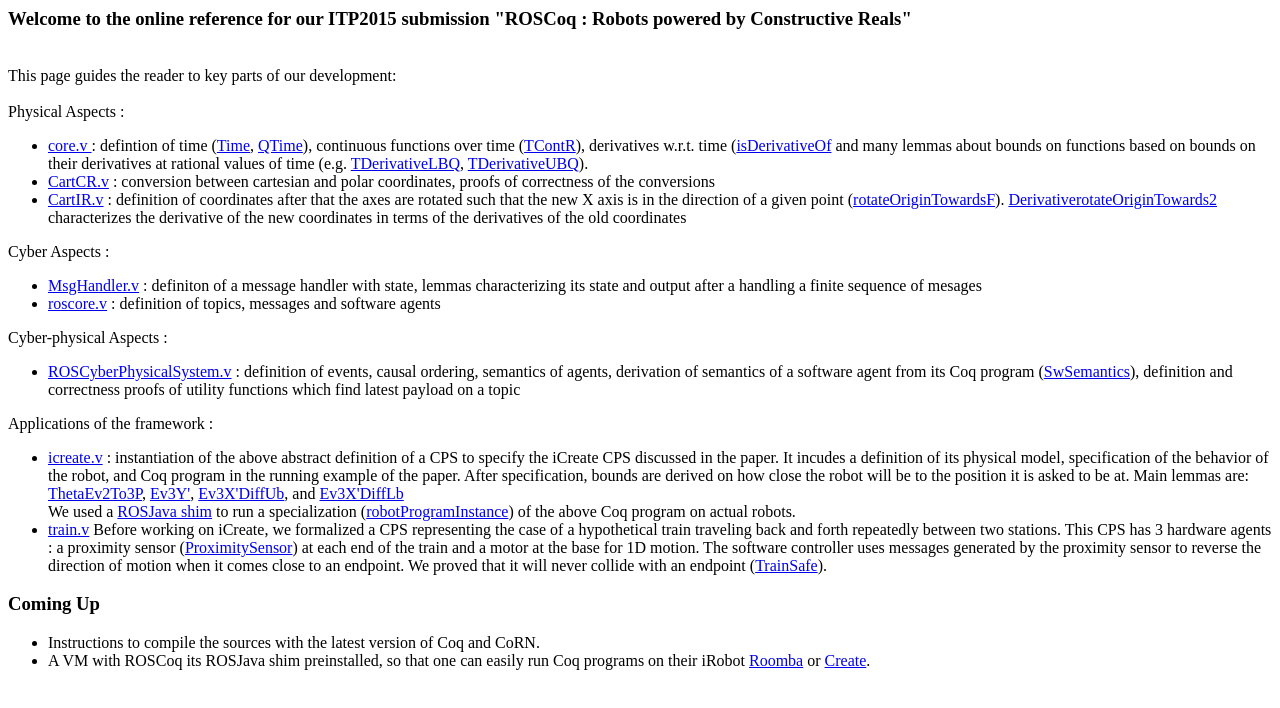
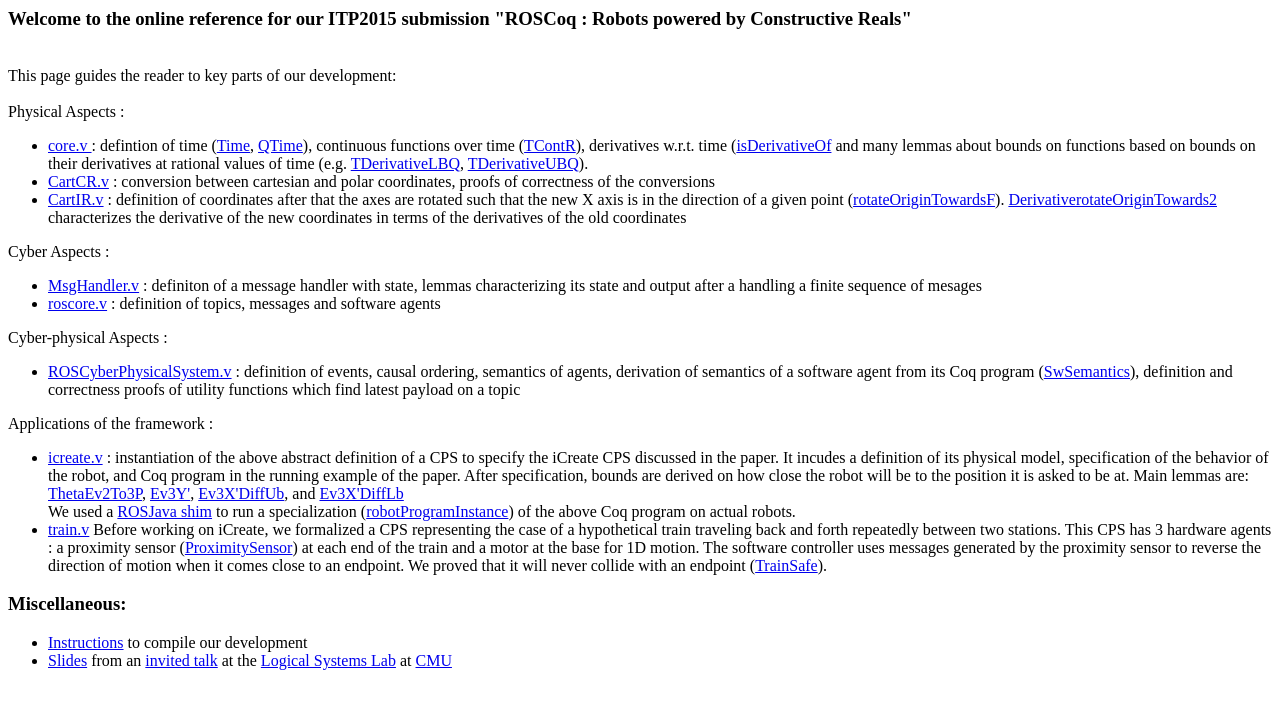
Before and after one commit to aa755/ROSCoq, a plain HTML site: page index.html in a window 1280 px wide. Drawn offline with Linux system fonts and the light colour scheme.

Commit message:
some changes to website and commented out slides of the presentation

```diff
--- a/index.html
+++ b/index.html
@@ -95,15 +95,12 @@
   </li>
 
 </ul>
-<h3>Coming Up</h3>
+<h3> Miscellaneous: </h3>
 
 <ul>
-  <li> Instructions to compile the sources with the latest version of Coq and CoRN. </li>
-
-  <li> A VM with ROSCoq its ROSJava shim preinstalled, so that one can easily run Coq programs on their
-      iRobot <a href="http://www.irobot.com/For-the-Home/Vacuum-Cleaning/Roomba.aspx"> Roomba</a>
-      or <a href="http://www.irobot.com/About-iRobot/STEM/Create-2.aspx"> Create</a>.
-
+  <li> <a href="installation.html">Instructions</a> to compile our development </li>
+  <li> <a href="CMUMarch26.pdf">Slides</a> from an <a href="https://www.scs.cmu.edu/calendar/thu-2015-03-26-1400/logical-systems-lab-seminar">invited talk</a> at
+   the <a href="http://www.ls.cs.cmu.edu/">Logical Systems Lab</a> at <a href="http://www.cs.cmu.edu/">CMU</a> </li>
 </ul>
 
 
```
